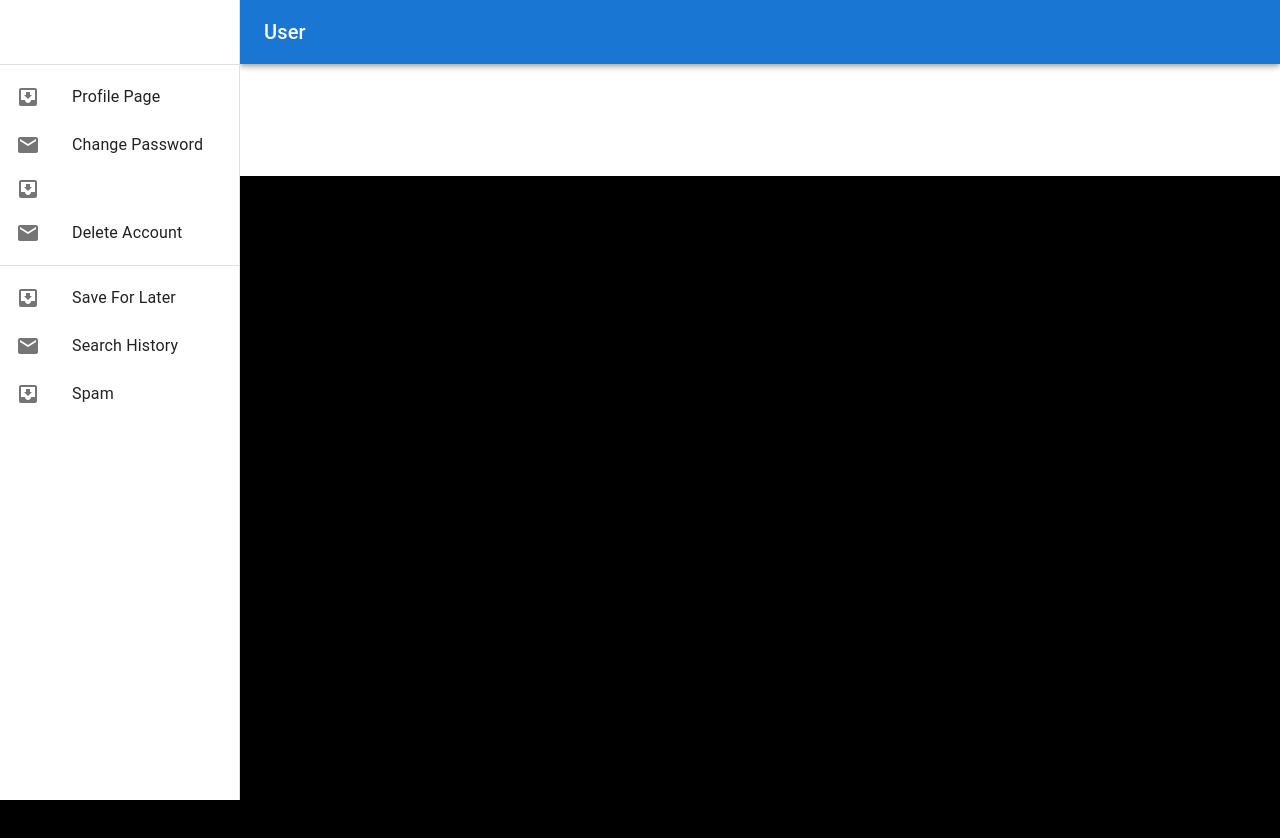
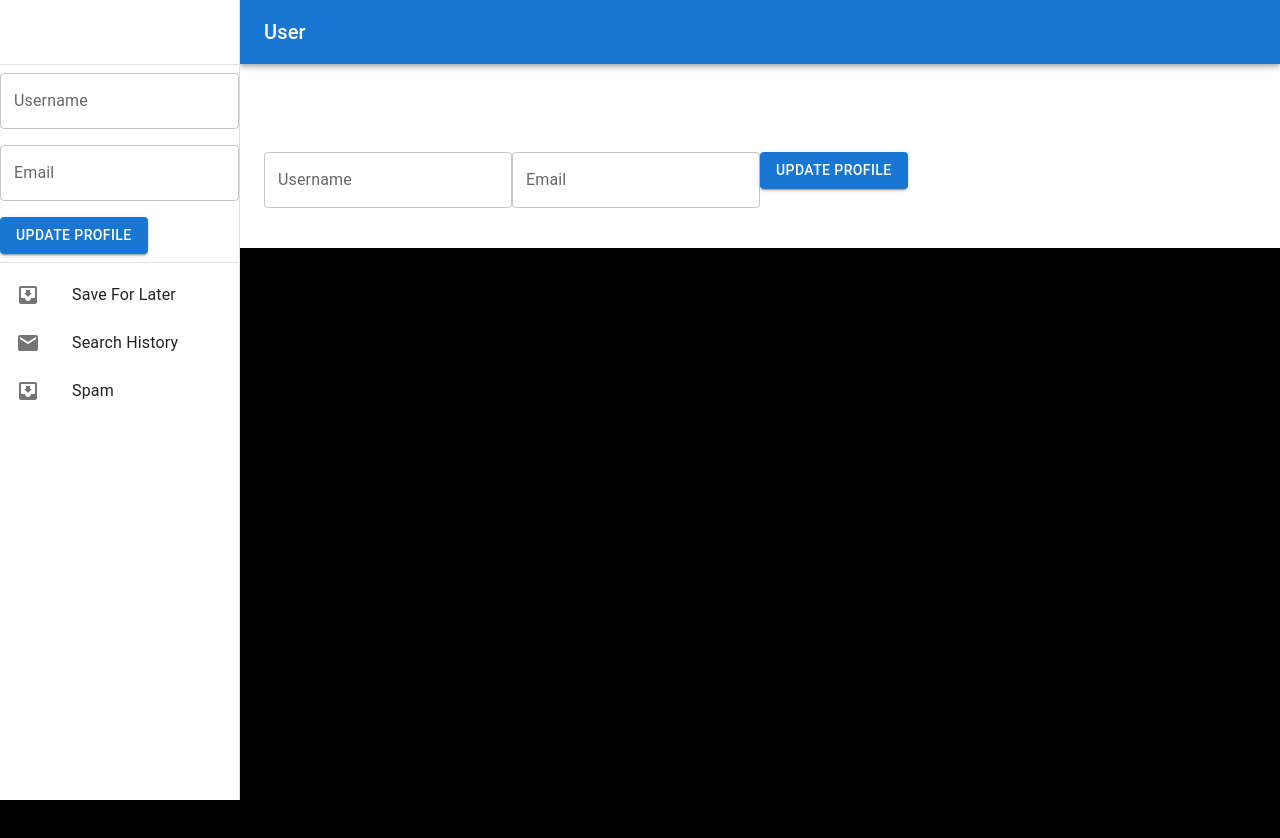
Before and after one commit to richardcolachagua/dream-closet, a React (Create React App) app: page /profilepage in a window 1280 px wide. Shown: the top 838 px of the page. Built offline with nearby package versions, Linux system fonts and the light colour scheme.

Commit message:
"user page ui updated"

```diff
--- a/src/frontend/Pages/ProfilePage.jsx
+++ b/src/frontend/Pages/ProfilePage.jsx
@@ -1,4 +1,4 @@
-import * as React from "react";
+import { useState } from "react";
 import Box from "@mui/material/Box";
 import Drawer from "@mui/material/Drawer";
 import CssBaseline from "@mui/material/CssBaseline";
@@ -13,6 +13,7 @@ import ListItemIcon from "@mui/material/ListItemIcon";
 import ListItemText from "@mui/material/ListItemText";
 import InboxIcon from "@mui/icons-material/MoveToInbox";
 import MailIcon from "@mui/icons-material/Mail";
+import { Button, TextField } from "@mui/material";
 import Header from "../Components/Header";
 
 const drawerWidth = 240;
@@ -57,12 +58,11 @@ export default function PermanentDrawerLeft() {
             {["Profile Page", "Change Password", "", "Delete Account"].map(
               (text, index) => (
                 <ListItem key={text} disablePadding>
-                  <ListItemButton>
-                    <ListItemIcon>
-                      {index % 2 === 0 ? <InboxIcon /> : <MailIcon />}
-                    </ListItemIcon>
-                    <ListItemText primary={text} />
-                  </ListItemButton>
+                  {text === "Profile Page" ? (
+                    <ProfilePageComponent />
+                  ) : (
+                    text === "Change Password"
+                  )}
                 </ListItem>
               )
             )}
@@ -86,50 +86,51 @@ export default function PermanentDrawerLeft() {
           sx={{ flexGrow: 1, bgcolor: "background.default", p: 3 }}
         >
           <Toolbar />
+          <ProfilePageComponent />
         </Box>
       </Box>
     </>
   );
 }
 
-// function ProfilePage({ userProfile, onUpdate }) {
-//   const [profile, setProfile] = useState(userProfile);
+function ProfilePageComponent({ userProfile, onUpdate }) {
+  const [profile, setProfile] = useState(userProfile);
 
-//   const handleChange = (event) => {
-//     const { name, value } = event.target;
-//     setProfile({ ...profile, [name]: value });
-//   };
+  const handleChange = (event) => {
+    const { name, value } = event.target;
+    setProfile({ ...profile, [name]: value });
+  };
 
-//   const handleSubmit = () => {
-//     fetch("/api/user/profile", {
-//       method: "PUT",
-//       headers: {
-//         "Content-Type": "application/json",
-//       },
-//       body: JSON.stringify(profile),
-//     })
-//       .then((response) => response.json())
-//       .then((data) => onUpdate(data));
-//   };
-//   return (
-//     <form>
-//       <Textfield
-//         name="username"
-//         label="Username"
-//         value={profile.username}
-//         onChange={handleChange}
-//         sx={{ mb: 2 }}
-//       />
-//       <Textfield
-//         name="email"
-//         label="Email"
-//         value={profile.email}
-//         onChange={handleChange}
-//         sx={{ mb: 2 }}
-//       />
-//       <Button variant="contained" onClick={handleSubmit}>
-//         Update Profile
-//       </Button>
-//     </form>
-//   );
-// }
+  const handleSubmit = () => {
+    fetch("/api/user/profile", {
+      method: "PUT",
+      headers: {
+        "Content-Type": "application/json",
+      },
+      body: JSON.stringify(profile),
+    })
+      .then((response) => response.json())
+      .then((data) => onUpdate(data));
+  };
+  return (
+    <form>
+      <TextField
+        name="username"
+        label="Username"
+        //value={profile.username}
+        onChange={handleChange}
+        sx={{ mb: 2 }}
+      />
+      <TextField
+        name="email"
+        label="Email"
+        //value={profile.email}
+        onChange={handleChange}
+        sx={{ mb: 2 }}
+      />
+      <Button variant="contained" onClick={handleSubmit}>
+        Update Profile
+      </Button>
+    </form>
+  );
+}
```
